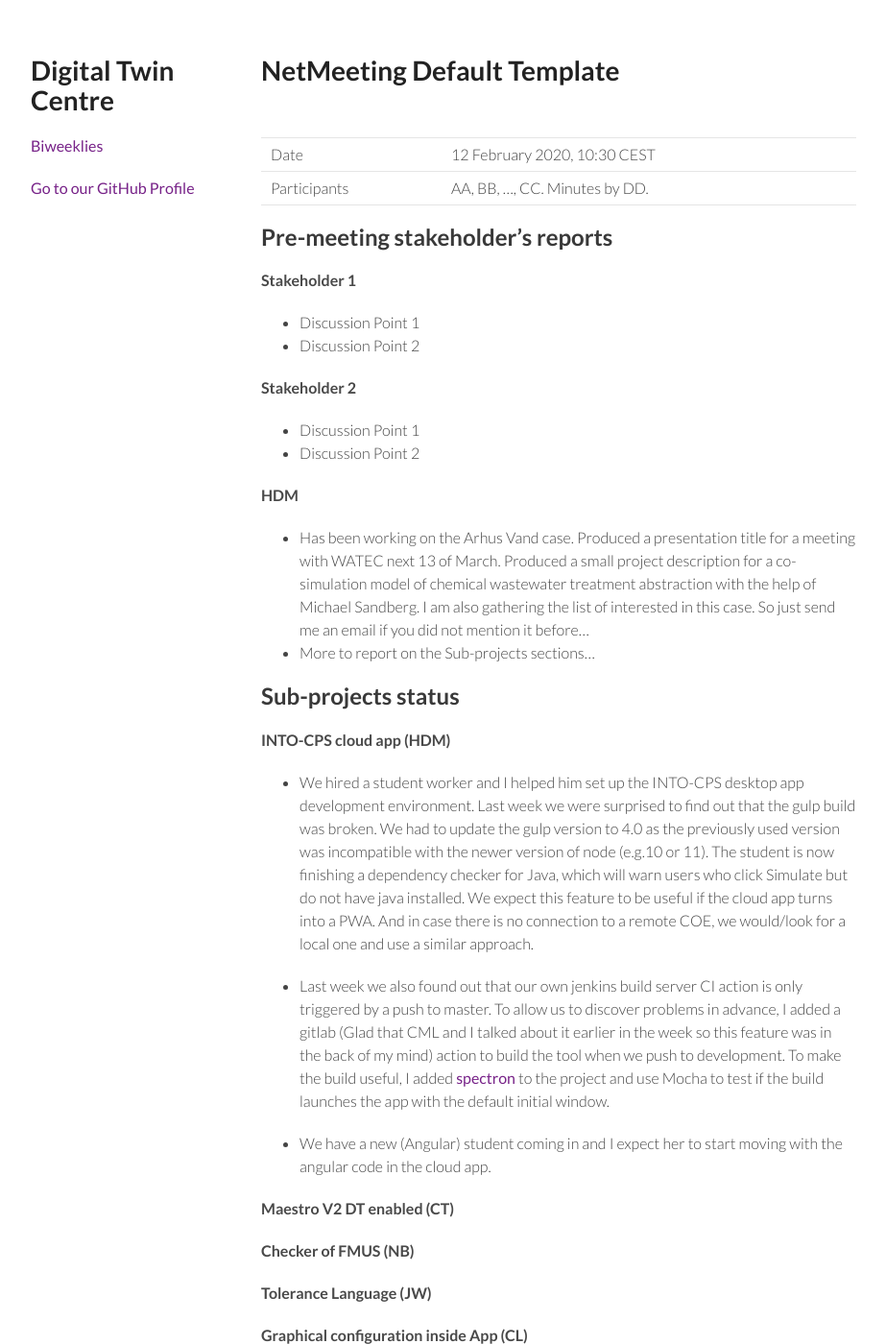
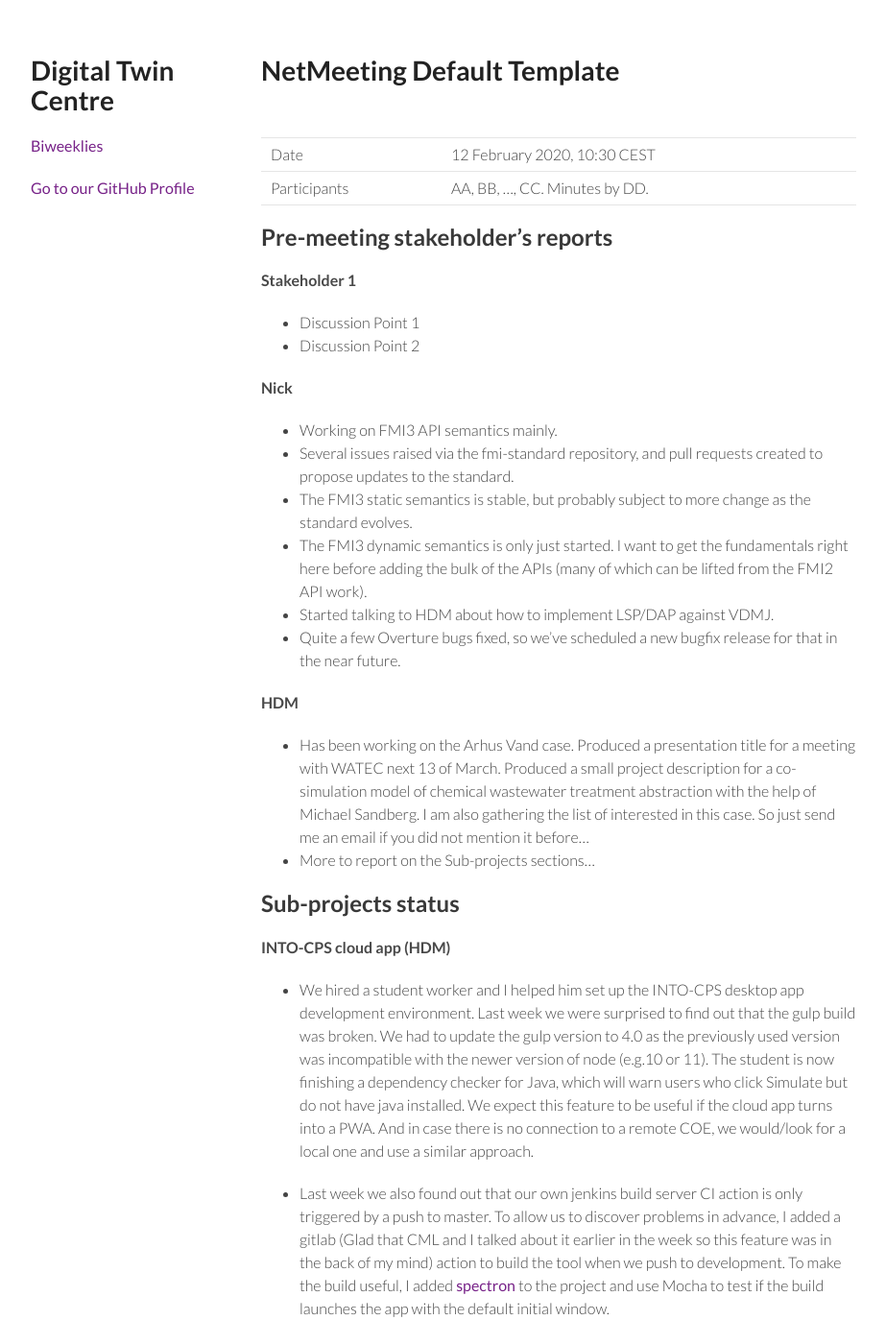
Before and after one commit to digitaltwincentre/digitaltwincentre.github.io, a Jekyll site: the page built from _biweeklies/Biweekly-11.md, in a window 1280 px wide and 1400 px high. Shown: the whole window at 96% size, without its empty margins (178-1101 px from the left). Built offline with Jekyll 4.4.1, drawn with Linux system fonts in a browser that asks for light colours; nearby versions of some CDN libraries; some of the changed text lies outside the part shown.

Commit message:
Update Biweekly-11.md

```diff
--- a/_biweeklies/Biweekly-11.md
+++ b/_biweeklies/Biweekly-11.md
@@ -26,9 +26,13 @@ private information must be stored elsewhere.  -->
 * Discussion Point 1
 * Discussion Point 2
 
-#### Stakeholder 2
-* Discussion Point 1
-* Discussion Point 2
+#### Nick
+* Working on FMI3 API semantics mainly.
+* Several issues raised via the fmi-standard repository, and pull requests created to propose updates to the standard.
+* The FMI3 static semantics is stable, but probably subject to more change as the standard evolves.
+* The FMI3 dynamic semantics is only just started. I want to get the fundamentals right here before adding the bulk of the APIs (many of which can be lifted from the FMI2 API work).
+* Started talking to HDM about how to implement LSP/DAP against VDMJ.
+* Quite a few Overture bugs fixed, so we've scheduled a new bugfix release for that in the near future.
 
 #### HDM
 * Has been working on the Arhus Vand case. Produced a presentation title for a meeting with WATEC next 13 of March. Produced a small project description for a co-simulation model of chemical wastewater treatment abstraction with the help of Michael Sandberg. I am also gathering the list of interested in this case. So just send me an email if you did not mention it before...
@@ -48,7 +52,7 @@ private information must be stored elsewhere.  -->
 #### Maestro V2 DT enabled (CT)
 
 #### Checker of FMUS (NB)
-
+The static checkers for FMI2 and FMI3 have not changed a great deal over Xmas, just a few minor changes as a result of discussions of the fmi-standard. The main work is now focussed on dynamic semantics (see above).
 
 #### Tolerance Language (JW)
 
```
